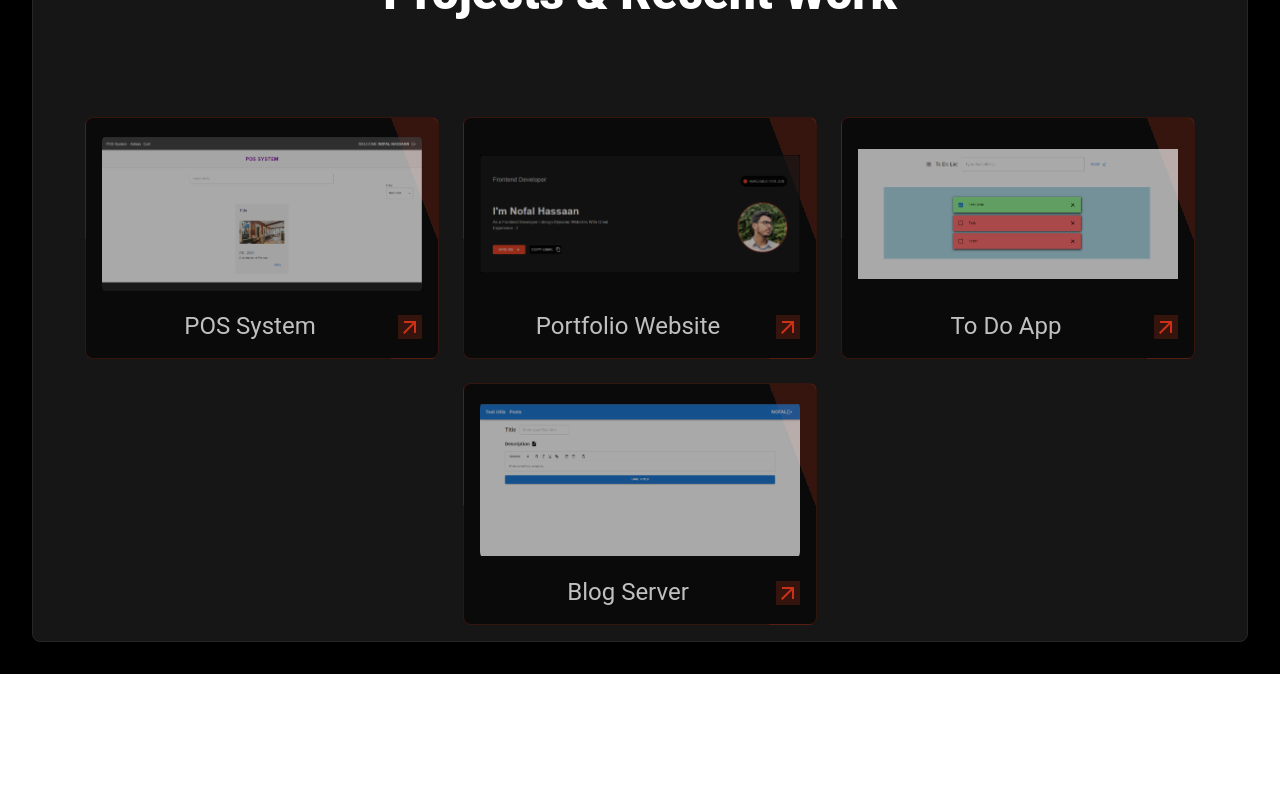
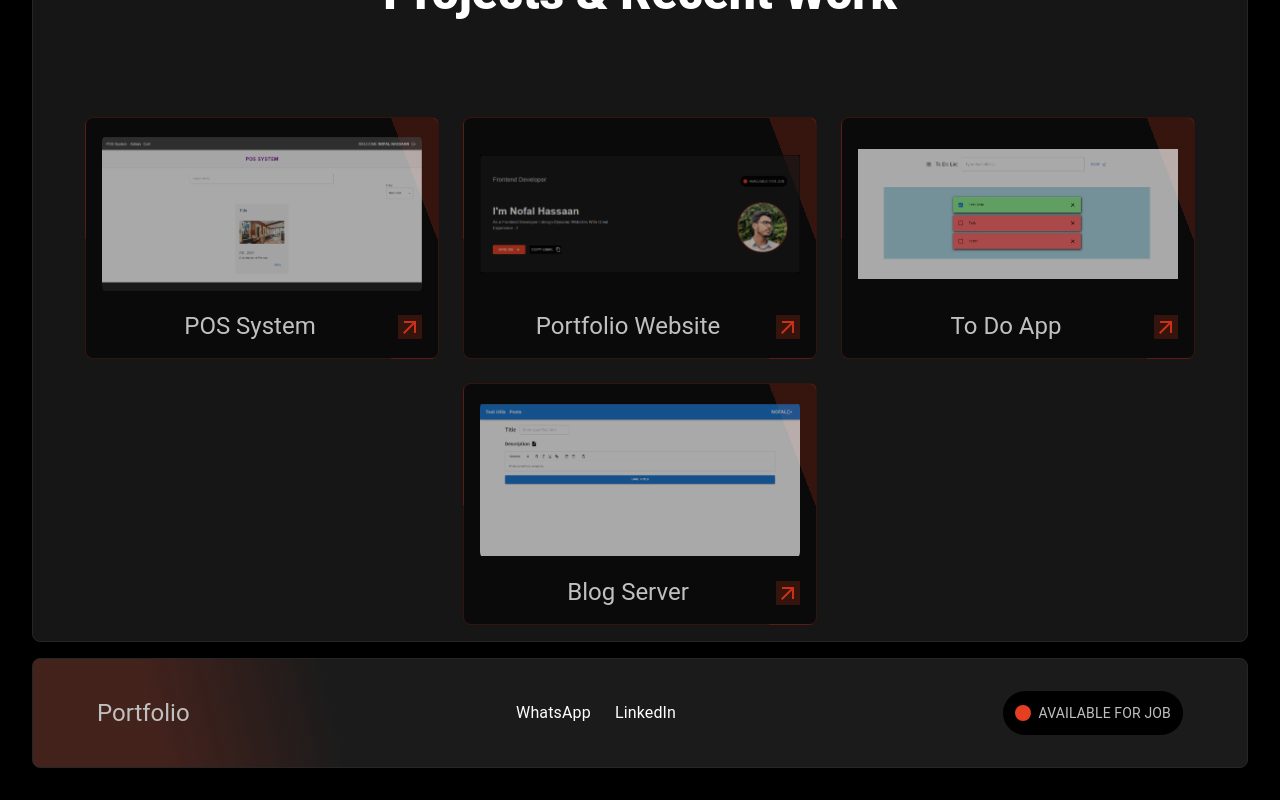
Before and after one commit to Nofal71/Personal-Portfolio, a React (Create React App) app: page / in a window 1280 px wide. Shown: the part 1497-2297 px from the top of the page. Before the commit the page ends 2171 px from the top, so only its background shows below. Built offline with nearby package versions, Linux system fonts and the light colour scheme.

Commit message:
Working on Footer

```diff
--- a/src/App.js
+++ b/src/App.js
@@ -3,6 +3,7 @@ import NavBar from './Components/Header/NavBar'
 import ProjectSection from './Components/Sections/ProjectSections'
 import SkillSection from './Components/Sections/SkillSection'
 import Main from './Components/Sections/Main'
+import Footer from './Components/Footer/Footer'
 
 const App = () => {
   return (
@@ -11,6 +12,7 @@ const App = () => {
       <Main />
       <SkillSection />
       <ProjectSection />
+      <Footer />
     </div>
   )
 }
--- /dev/null
+++ b/src/Components/Footer/Footer.jsx
@@ -0,0 +1,44 @@
+import React from 'react'
+import MainCard from '../utils/MainCard'
+import { Box, Stack } from '@mui/system'
+import { Typography } from '@mui/material'
+import JobStatus from '../utils/Main/JobStatus'
+
+const Footer = () => {
+    return (
+        <MainCard sx={{
+            background: 'linear-gradient(76.27deg, rgba(230, 62, 33, 0.2) 10.4%, rgba(51, 19, 14, 0) 25.53%), #1B1B1B',
+            px: '4rem',
+            py: { xs: '2rem', sm: 0 }
+        }}>
+            <Box sx={{
+                display: 'flex',
+                flexDirection: { xs: 'column', sm: 'row' },
+                justifyContent: 'space-between',
+                alignItems: 'center',
+                gap: 3,
+                width: 1,
+            }}>
+                <Typography variant='h5' color='#C0C0C0' >Portfolio</Typography>
+                <Stack direction={'row'} spacing={3} >
+                    <Typography component={'a'} target='_blank' href='https://wa.me/qr/I2UDPZUEM4KUG1' sx={{
+                        cursor: 'pointer',
+                        ":hover": {
+                            color: '#25D366'
+                        }
+                    }}>WhatsApp</Typography>
+                    <Typography component={'a'} target='_blank' href='https://www.linkedin.com/in/nofal-hassaan-421354296/' sx={{
+                        cursor: 'pointer',
+                        ":hover": {
+                            color: '#0077B5'
+                        }
+                    }}>LinkedIn</Typography>
+                </Stack>
+                <JobStatus />
+            </Box>
+
+        </MainCard>
+    )
+}
+
+export default Footer
--- a/src/Components/Sections/Main.jsx
+++ b/src/Components/Sections/Main.jsx
@@ -1,10 +1,11 @@
 import React, { useState } from 'react';
-import { Box, Typography, Button, IconButton, Avatar, Grid } from '@mui/material';
+import { Box, Typography, Button, Avatar, Grid } from '@mui/material';
 import AddIcon from '@mui/icons-material/Add';
 import CheckIcon from '@mui/icons-material/Check';
 import ContentCopyIcon from '@mui/icons-material/ContentCopy';
 import ProfilePhoto from '../../Assets';
 import MainCard from '../utils/MainCard';
+import JobStatus from '../utils/Main/JobStatus';
 
 const Main = () => {
     const [isCopied, setCopied] = useState(false);
@@ -97,27 +98,7 @@ const Main = () => {
                 }}
             >
                 {/* Job Status */}
-                <Box
-                    sx={{
-                        display: { xs: 'none', sm: 'flex' },
-                        alignItems: 'center',
-                        gap: 1,
-                        bgcolor: 'black',
-                        p: 1.5,
-                        borderRadius: '24px',
-                        my: { xs: 2, md: 3, lg: 4 },
-                        color: '#C0C0C0',
-                    }}
-                >
-                    <IconButton
-                        sx={{
-                            backgroundColor: '#E63E21',
-                            borderRadius: '50%',
-                            p: 1,
-                        }}
-                    />
-                    <Typography variant="body2">AVAILABLE FOR JOB</Typography>
-                </Box>
+                <JobStatus />
 
                 {/* Profile Image */}
                 <Box
--- /dev/null
+++ b/src/Components/utils/Main/JobStatus.jsx
@@ -0,0 +1,34 @@
+import { IconButton, Typography } from '@mui/material'
+import { Box } from '@mui/system'
+import React from 'react'
+
+const JobStatus = () => {
+  return (
+    <>
+            <Box
+                    sx={{
+                        display: { xs: 'none', sm: 'flex' },
+                        alignItems: 'center',
+                        gap: 1,
+                        bgcolor: 'black',
+                        p: 1.5,
+                        borderRadius: '24px',
+                        my: { xs: 2, md: 3, lg: 4 },
+                        color: '#C0C0C0',
+                    }}
+                >
+                    <IconButton
+                        sx={{
+                            backgroundColor: '#E63E21',
+                            borderRadius: '50%',
+                            p: 1,
+                        }}
+                    />
+                    <Typography variant="body2">AVAILABLE FOR JOB</Typography>
+                </Box>
+
+    </>
+  )
+}
+
+export default JobStatus
```
